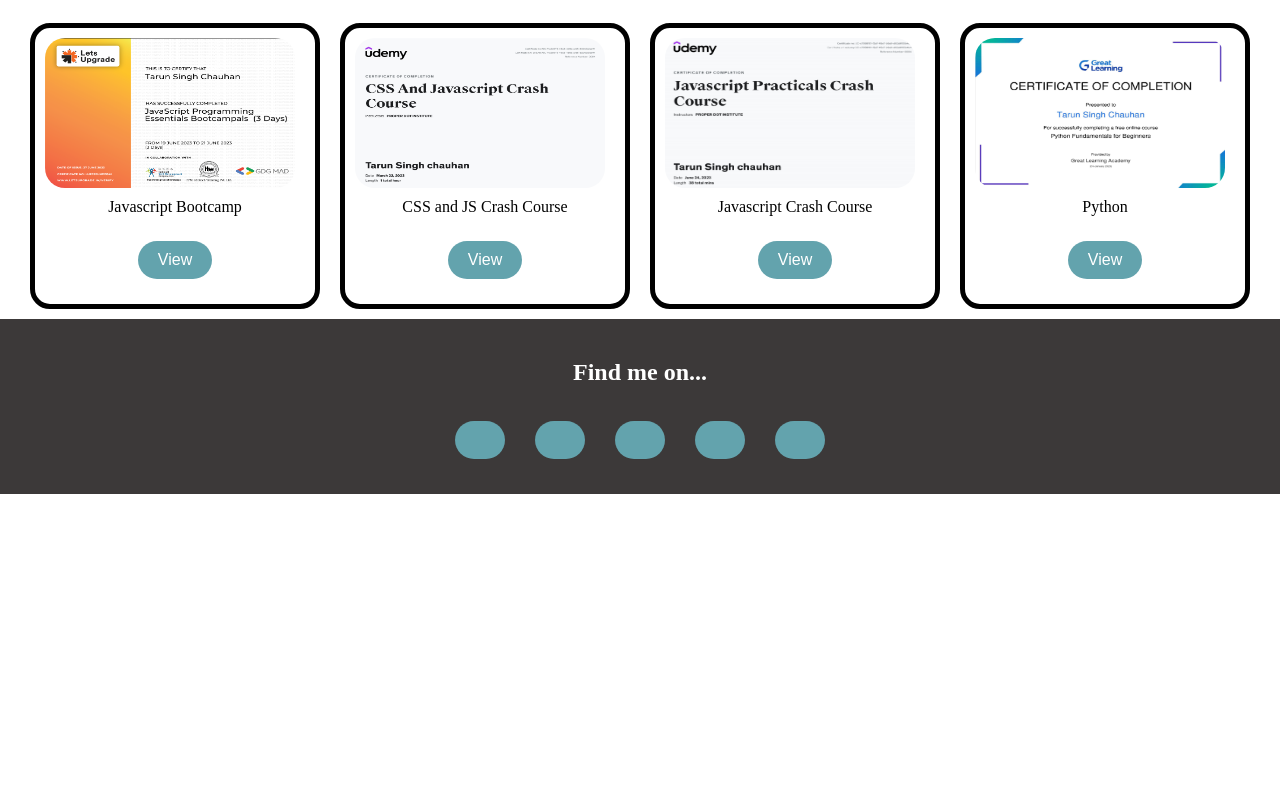
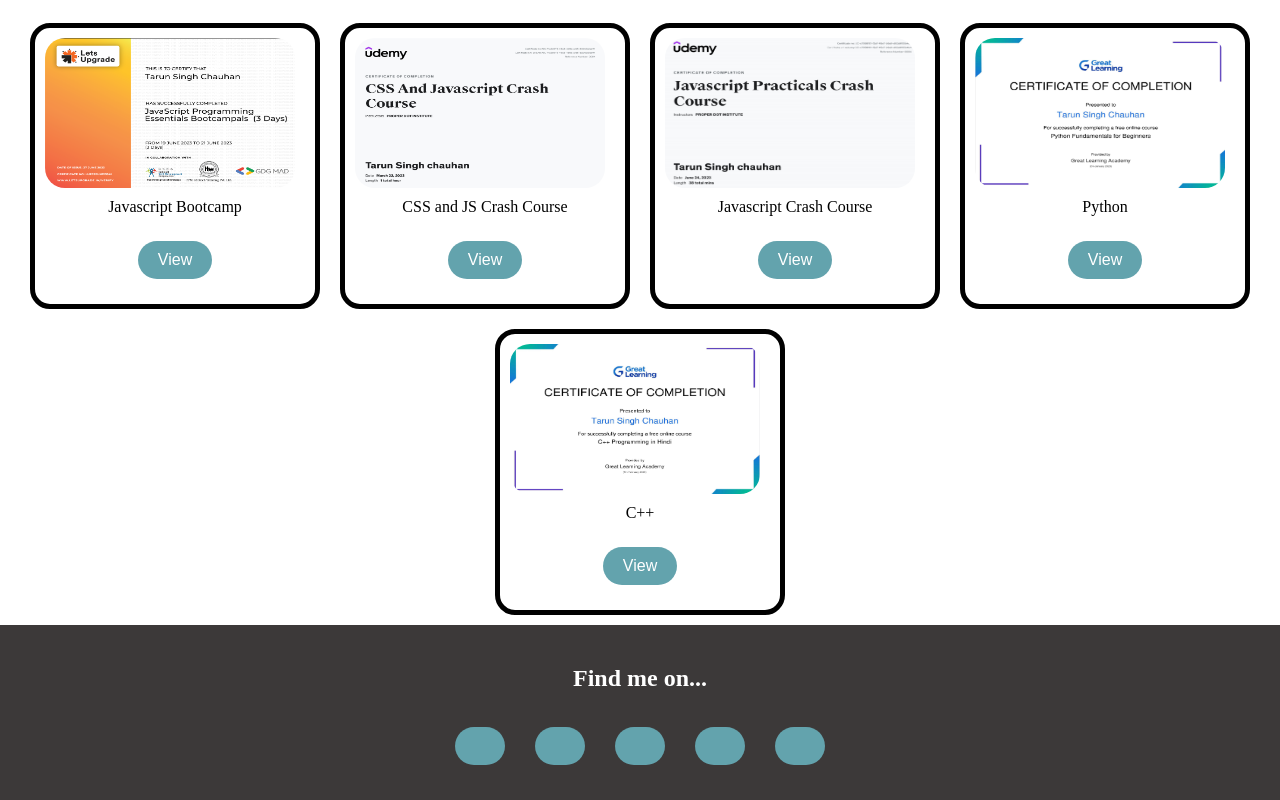
Before and after one commit to itztarunsingh/my-portfolio, a React (Create React App) app: page / in a window 1280 px wide. Shown: the part 1301-2101 px from the top of the page. Before the commit the page ends 1795 px from the top, so only its background shows below. Built offline with nearby package versions, Linux system fonts and the light colour scheme.

Commit message:
initial commit

```diff
--- a/src/App.css
+++ b/src/App.css
@@ -258,42 +258,6 @@
   margin: 10px;
 }
 
-.popup {
-  display: none;
-  position: fixed;
-  z-index: 999;
-  top: 0;
-  left: 0;
-  width: 100%;
-  height: 100%;
-  background-color: rgba(0, 0, 0, 0.8);
-  overflow: auto;
-}
-
-.popup img {
-  display: block;
-  align-items: center;
-  max-width: 80%;
-  max-height: 80%;
-  margin: 0 auto;
-  padding: 20px;
-}
-
-.popup button {
-  display: block;
-  margin: 20px auto;
-}
-
-.popup .close {
-  color: #fff;
-  font-size: 30px;
-  font-weight: bold;
-  position: absolute;
-  top: 20px;
-  right: 30px;
-  cursor: pointer;
-}
-
 .findme {
   font-family: 'Poppins';
   background-color: rgb(60, 57, 57);
--- a/src/components/Section3.js
+++ b/src/components/Section3.js
@@ -2,14 +2,23 @@
 import IMAGES from "./Files.js";
 
 export default function Section3() {
-  function showpopup() {
-    document.getElementById("popup").style.display = "block";
+  function jsboot() {
+    window.open(
+      "https://drive.google.com/file/d/1rNiNK-a0QghRd_KuJ9H1DWs0MT2STYSE/view?usp=drive_link"
+      ,'_blank');
   }
-
-  function closepopup() {
-    document.getElementById("popup").style.display = "none";
+  function css_js () {
+    window.open("https://drive.google.com/file/d/1vipRqIRGwQ2553UJlWqyW7tJe8pQrQHv/view?usp=drive_link",'_blank');
   }
-
+  function js_cc () {
+    window.open("https://drive.google.com/file/d/1eqa056qkfPwhk3gg-HrJ0tSVY75dVM1H/view?usp=sharing",'_blank');
+  }
+  function python () {
+    window.open("https://www.linkedin.com/posts/itztarunsingh_1000-free-courses-with-free-certificates-activity-7024773000365256704-P5BZ?utm_source=share&utm_medium=member_desktop", '_blank');
+  }
+  function cpp () {
+    window.open("https://www.linkedin.com/posts/itztarunsingh_1000-free-courses-with-free-certificates-activity-7081905746451271680-8CZ8?utm_source=share&utm_medium=member_desktop",'_blank');
+  }
   return (
     <section className="section_3" id="certificates">
       <div className="cont_head">
@@ -22,12 +31,7 @@
           <img src={IMAGES.JSbootcamp} alt="certificate_1" />
           <div className="details">
             <p1>Javascript Bootcamp</p1>
-            <button
-              class="view"
-              onClick={() => {
-                showpopup();
-              }}
-            >
+            <button class="view" onClick={jsboot}>
               View
             </button>
           </div>
@@ -36,30 +40,30 @@
           <img src={IMAGES.CSS_JS} alt="certificate_1" />
           <div className="details">
             <p1>CSS and JS Crash Course</p1>
-            <button class="view">View</button>
+            <button class="view" onClick={css_js}>View</button>
           </div>
         </div>
         <div className="cerifi_1" id="3">
           <img src={IMAGES.JS_CC} alt="certificate_1" />
           <div className="details">
             <p1>Javascript Crash Course</p1>
-            <button class="view">View</button>
+            <button class="view" onClick={js_cc}>View</button>
           </div>
         </div>
         <div className="cerifi_1" id="4">
           <img src={IMAGES.Python} alt="certificate_1" />
           <div className="details">
             <p1>Python</p1>
-            <button class="view">View</button>
+            <button class="view" onClick={python}>View</button>
           </div>
         </div>
-      </div>
-      <div id="popup" class="popup">
-        <span class="close" onClick={closepopup}>
-          &times;
-        </span>
-        {/* image source */}
-        <button class="view">View details</button>
+        <div className="cerifi_1" id="4">
+          <img src={IMAGES.Cpp} alt="certificate_1" />
+          <div className="details">
+            <p1>C++</p1>
+            <button class="view" onClick={cpp}>View</button>
+          </div>
+        </div>
       </div>
     </section>
   );
```
